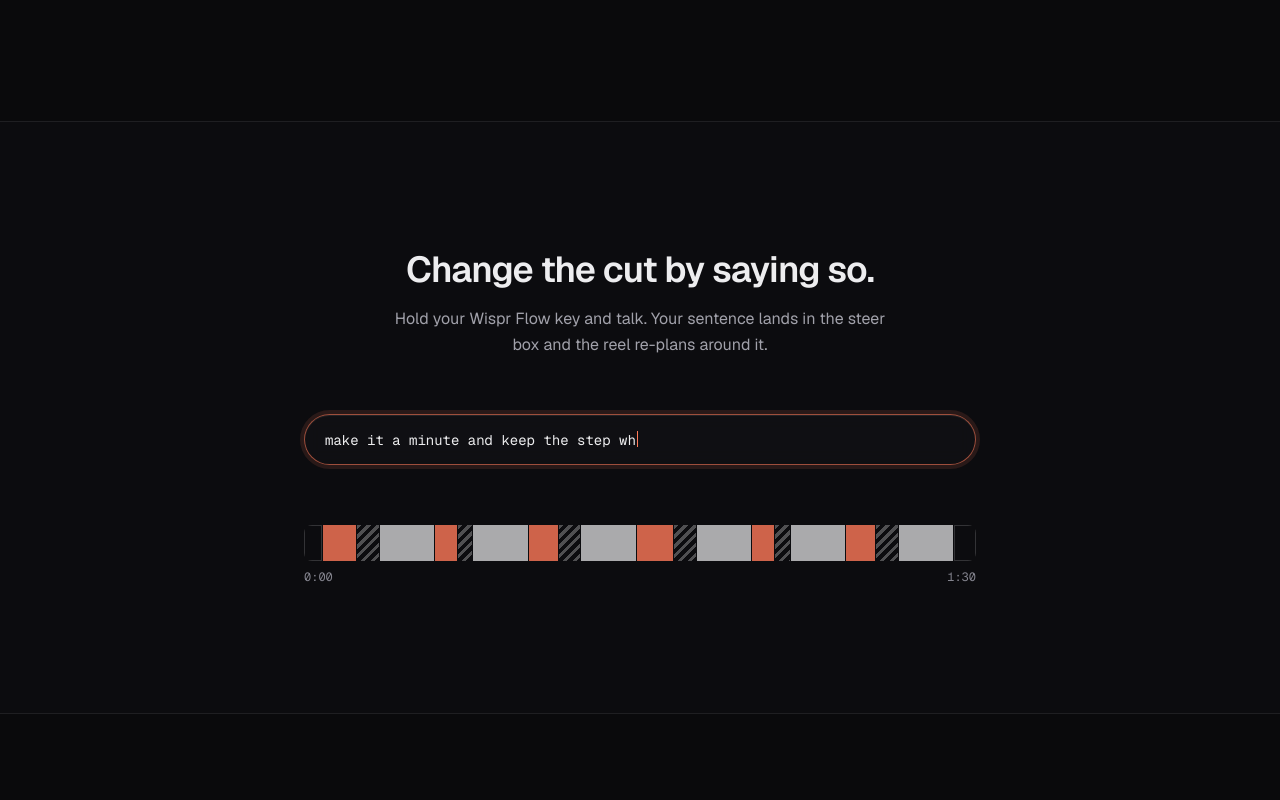
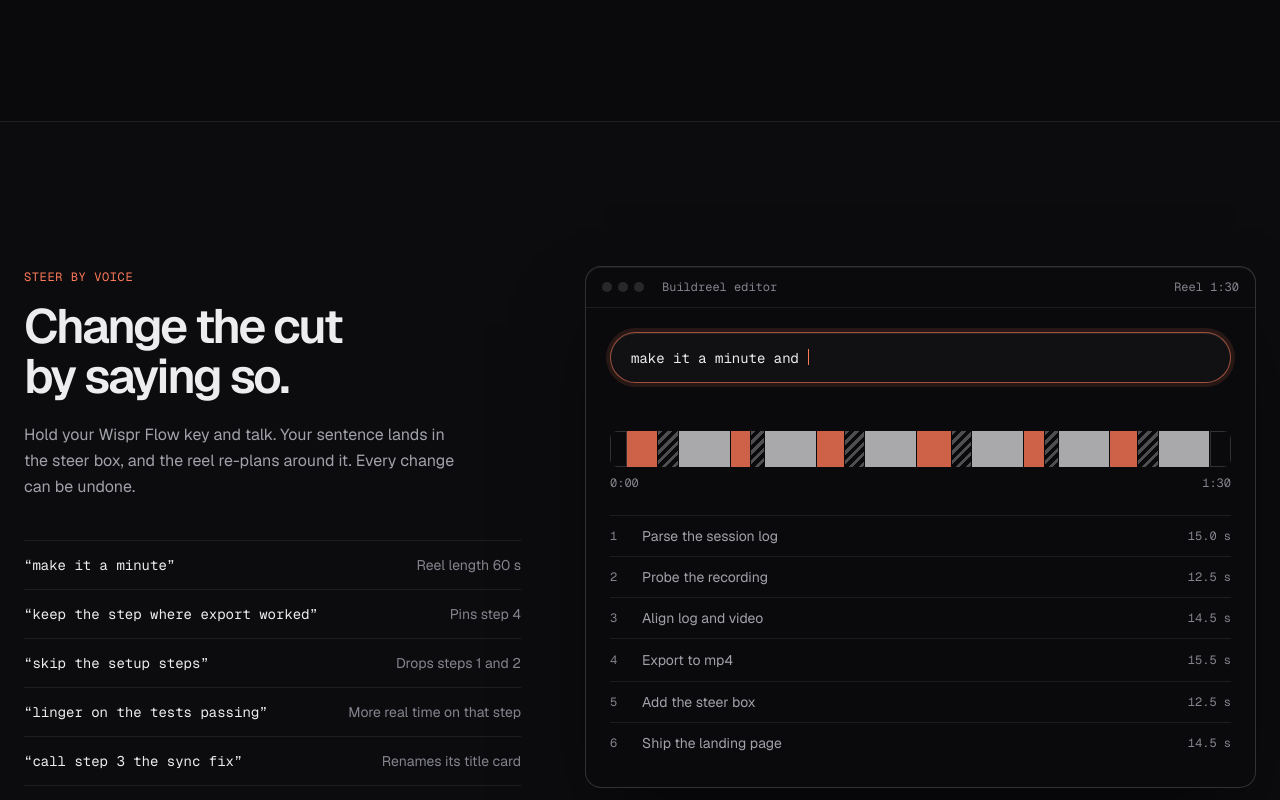
Before and after one commit to TejasThange3/buildreel, a Next.js app: page / in a window 1280 px wide. Shown: the part 1800-2600 px from the top of the page. Built offline with nearby package versions, Linux system fonts and the light colour scheme.

Commit message:
feat(ui): show steering as a mock editor with an animated re-plan
Both plans share one 90 s axis, so the 60 s reel visibly ends earlier; bars move by transform from their old box to their new one, and each step shows its new length.

```diff
--- a/src/ui/landing/SteerDemo.tsx
+++ b/src/ui/landing/SteerDemo.tsx
@@ -7,58 +7,62 @@ import { useInView } from "./useInView";
 
 const SENTENCE = "make it a minute and keep the step where export worked";
 const TYPE_MS = 38;
-const HOLD_MS = 2600;
+const HOLD_MS = 3200;
 
-// An illustrative 90 s plan and the 60 s plan the sentence produces (they sum to exactly 90 and
-// 60): step 4 (export) is kept and gains real time, two short reviews drop out. [mode, seconds].
-type Mode = Segment["mode"];
-const BEFORE: [Mode, number][] = [
-  ["card", 2.5],
-  ["hold", 4.5],
-  ["fast", 3],
-  ["real", 7.5],
-  ["hold", 3],
-  ["fast", 2],
-  ["real", 7.5],
-  ["hold", 4],
-  ["fast", 3],
-  ["real", 7.5],
-  ["hold", 5],
-  ["fast", 3],
-  ["real", 7.5],
-  ["hold", 3],
-  ["fast", 2],
-  ["real", 7.5],
-  ["hold", 4],
-  ["fast", 3],
-  ["real", 7.5],
-  ["card", 3],
+// An illustrative six-step plan before and after the sentence, as [hold, fast, real] seconds per
+// step. With the 2.5 s intro and 3 s outro they sum to exactly 90 and 60: step 4 (export) is kept
+// and gains real time, two short reviews drop out.
+const INTRO_S = 2.5;
+const OUTRO_S = 3;
+const BEFORE_S = 90;
+const STEPS: { title: string; before: number[]; after: number[] }[] = [
+  { title: "Parse the session log", before: [4.5, 3, 7.5], after: [3, 2, 4] },
+  { title: "Probe the recording", before: [3, 2, 7.5], after: [2, 1.5, 0] },
+  { title: "Align log and video", before: [4, 3, 7.5], after: [3, 2, 4] },
+  { title: "Export to mp4", before: [5, 3, 7.5], after: [4, 3, 13.5] },
+  { title: "Add the steer box", before: [3, 2, 7.5], after: [2, 1.5, 0] },
+  { title: "Ship the landing page", before: [4, 3, 7.5], after: [3, 2, 4] },
 ];
-const AFTER: [Mode, number][] = [
-  ["card", 2.5],
-  ["hold", 3],
-  ["fast", 2],
-  ["real", 4],
-  ["hold", 2],
-  ["fast", 1.5],
-  ["real", 0],
-  ["hold", 3],
-  ["fast", 2],
-  ["real", 4],
-  ["hold", 4],
-  ["fast", 3],
-  ["real", 13.5],
-  ["hold", 2],
-  ["fast", 1.5],
-  ["real", 0],
-  ["hold", 3],
-  ["fast", 2],
-  ["real", 4],
-  ["card", 3],
-];
+const KEPT_STEP = 3;
+const MODES: Segment["mode"][] = ["hold", "fast", "real"];
+
+type Bar = { mode: Segment["mode"]; before: [number, number]; after: [number, number] };
+
+// Lays both plans out on one 90 s axis, so the shorter reel visibly ends earlier.
+function bars(): Bar[] {
+  const parts: [Segment["mode"], number, number][] = [["card", INTRO_S, INTRO_S]];
+  for (const step of STEPS)
+    MODES.forEach((mode, i) => parts.push([mode, step.before[i] ?? 0, step.after[i] ?? 0]));
+  parts.push(["card", OUTRO_S, OUTRO_S]);
+  let b = 0;
+  let a = 0;
+  return parts.map(([mode, bs, as]) => {
+    const bar: Bar = { mode, before: [b, bs], after: [a, as] };
+    b += bs;
+    a += as;
+    return bar;
+  });
+}
+const BARS = bars();
+
+const total = (parts: number[]) => parts.reduce((sum, s) => sum + s, 0);
+
+// Each bar is laid out at its "before" box and moved to its "after" box with a transform, so the
+// re-plan animates on the compositor instead of re-running layout every frame.
+function barStyle({ before, after }: Bar, done: boolean) {
+  const [bLeft, bWidth] = before;
+  const [aLeft, aWidth] = after;
+  return {
+    left: `${(bLeft / BEFORE_S) * 100}%`,
+    width: `${(bWidth / BEFORE_S) * 100}%`,
+    transform: done
+      ? `translateX(${((aLeft - bLeft) / bWidth) * 100}%) scaleX(${aWidth / bWidth})`
+      : "none",
+  };
+}
 
 export function SteerDemo() {
-  const [ref, inView] = useInView<HTMLDivElement>(0.5, false);
+  const [ref, inView] = useInView<HTMLDivElement>(0.4, false);
   const [typed, setTyped] = useState(0);
   const done = typed >= SENTENCE.length;
 
@@ -78,46 +82,82 @@ export function SteerDemo() {
   }, [inView, typed, done]);
 
   return (
-    <div ref={ref} className="mx-auto w-full max-w-2xl">
+    <div
+      ref={ref}
+      className="overflow-hidden rounded-[var(--radius-panel)] border border-line-strong bg-canvas/70 shadow-[inset_0_1px_0_rgb(255_255_255/0.06),0_40px_80px_-20px_rgb(0_0_0/0.6)] backdrop-blur"
+    >
       <p className="sr-only">
         Example: the spoken sentence &ldquo;{SENTENCE}&rdquo; shortens a 90 second reel to 60
-        seconds and keeps the step where export worked.
+        seconds, gives the export step more real time and drops two short reviews.
       </p>
+      <div aria-hidden>
+        <div className="flex items-center gap-1.5 border-b border-line px-4 py-3">
+          {[0, 1, 2].map((dot) => (
+            <span key={dot} className="size-2.5 rounded-full bg-white/12" />
+          ))}
+          <span className="ml-3 font-mono text-xs text-fg-subtle">Buildreel editor</span>
+          <span className="ml-auto font-mono text-xs text-fg-subtle tabular-nums">
+            Reel {done ? "1:00" : "1:30"}
+          </span>
+        </div>
+
+        <div className="p-4 sm:p-6">
           <div
             data-typing={typed > 0 && !done}
-        className="rounded-full border border-line-strong bg-surface/80 px-5 py-3.5 shadow-[inset_0_1px_0_rgb(255_255_255/0.08)] backdrop-blur transition-[border-color,box-shadow] duration-300 data-[typing=true]:border-voice/60 data-[typing=true]:shadow-[0_0_0_4px_rgb(255_122_89/0.12),inset_0_1px_0_rgb(255_255_255/0.08)]"
+            className="rounded-full border border-line-strong bg-surface px-5 py-3.5 shadow-[inset_0_1px_0_rgb(255_255_255/0.08)] transition-[border-color,box-shadow] duration-300 data-[typing=true]:border-voice/60 data-[typing=true]:shadow-[0_0_0_4px_rgb(255_122_89/0.12),inset_0_1px_0_rgb(255_255_255/0.08)]"
           >
-        <p aria-hidden className="truncate font-mono text-sm text-fg">
+            <p className="truncate font-mono text-sm text-fg">
               {SENTENCE.slice(0, typed)}
-          <span aria-hidden className="ml-px inline-block h-4 w-px translate-y-0.5 bg-voice" />
+              <span className="ml-px inline-block h-4 w-px translate-y-0.5 bg-voice" />
             </p>
           </div>
-
-      <p className="mt-4 h-5 text-center font-mono text-xs text-fg-subtle" aria-live="polite">
+          <p className="mt-3 h-4 font-mono text-xs text-fg-subtle">
             {done ? "Applied: length 60 s, keep step 4" : ""}
           </p>
 
-      {/* Both plans are drawn and crossfade, so the change animates only opacity. */}
-      <div className="relative mt-6 h-9" aria-hidden>
-        {[BEFORE, AFTER].map((plan, p) => (
-          <div
-            key={p}
-            style={{ opacity: (p === 1) === done ? 1 : 0 }}
-            className="absolute inset-0 flex gap-px overflow-hidden rounded-[var(--radius-chip)] transition-opacity duration-500 ease-[var(--ease-out-expo)]"
-          >
-            {plan.map(([mode, seconds], i) => (
+          <div className="relative mt-5 h-9 overflow-hidden rounded-[var(--radius-chip)]">
+            {BARS.map((bar, i) => (
               <div
                 key={i}
-                style={{ flexGrow: seconds }}
-                className={`h-full basis-0 ${SEGMENT_CLASS[mode]}`}
+                style={barStyle(bar, done)}
+                className={`absolute inset-y-0 origin-left border-r border-canvas transition-transform duration-700 ease-[var(--ease-out-expo)] ${SEGMENT_CLASS[bar.mode]}`}
               />
-            ))}
-          </div>
             ))}
           </div>
           <div className="mt-2 flex justify-between font-mono text-xs text-fg-subtle tabular-nums">
             <span>0:00</span>
-        <span>{done ? "1:00" : "1:30"}</span>
+            <span>1:30</span>
+          </div>
+
+          <ol className="mt-6 divide-y divide-line border-t border-line">
+            {STEPS.map((step, i) => {
+              const before = total(step.before);
+              const after = total(step.after);
+              return (
+                <li key={step.title} className="flex items-center gap-3 py-2.5 text-sm">
+                  <span className="w-5 font-mono text-xs text-fg-subtle tabular-nums">{i + 1}</span>
+                  <span className="truncate text-fg-muted">{step.title}</span>
+                  {i === KEPT_STEP && (
+                    <span
+                      className={`rounded-full border border-line-strong px-2 py-0.5 font-mono text-[11px] text-fg transition-opacity duration-500 ${
+                        done ? "opacity-100" : "opacity-0"
+                      }`}
+                    >
+                      kept
+                    </span>
+                  )}
+                  <span
+                    className={`ml-auto font-mono text-xs tabular-nums transition-colors duration-500 ${
+                      done && after !== before ? "text-fg" : "text-fg-subtle"
+                    }`}
+                  >
+                    {(done ? after : before).toFixed(1)} s
+                  </span>
+                </li>
+              );
+            })}
+          </ol>
+        </div>
       </div>
     </div>
   );
--- a/src/ui/landing/SteerSection.tsx
+++ b/src/ui/landing/SteerSection.tsx
@@ -1,18 +1,39 @@
 import { SteerDemo } from "./SteerDemo";
+
+// Each sentence maps to one patch op the steer route returns (ARCHITECTURE.md, PatchOp).
+const EXAMPLES = [
+  { said: "make it a minute", does: "Reel length 60 s" },
+  { said: "keep the step where export worked", does: "Pins step 4" },
+  { said: "skip the setup steps", does: "Drops steps 1 and 2" },
+  { said: "linger on the tests passing", does: "More real time on that step" },
+  { said: "call step 3 the sync fix", does: "Renames its title card" },
+];
 
 export function SteerSection() {
   return (
-    <section className="border-y border-line bg-surface/40 px-4 py-24 sm:px-6 md:py-32">
-      <div className="mx-auto max-w-2xl text-center">
-        <h2 className="text-3xl font-semibold tracking-tight text-balance md:text-4xl">
-          Change the cut by saying so.
-        </h2>
-        <p className="mx-auto mt-4 max-w-lg leading-relaxed text-pretty text-fg-muted">
-          Hold your Wispr Flow key and talk. Your sentence lands in the steer box and the reel
-          re-plans around it.
-        </p>
-      </div>
-      <div className="mt-14">
+    <section className="border-y border-line bg-surface/40">
+      <div className="mx-auto grid max-w-7xl gap-14 px-4 py-24 sm:px-6 md:py-36 lg:grid-cols-[1fr_1.35fr] lg:items-center lg:gap-16">
+        <div>
+          <p className="font-mono text-xs tracking-wider text-voice uppercase">Steer by voice</p>
+          <h2 className="mt-4 text-4xl leading-[1.05] font-semibold tracking-tighter text-balance md:text-5xl">
+            Change the cut by saying so.
+          </h2>
+          <p className="mt-5 max-w-md leading-relaxed text-pretty text-fg-muted">
+            Hold your Wispr Flow key and talk. Your sentence lands in the steer box, and the reel
+            re-plans around it. Every change can be undone.
+          </p>
+          <ul className="mt-10 divide-y divide-line border-y border-line">
+            {EXAMPLES.map(({ said, does }) => (
+              <li
+                key={said}
+                className="flex flex-col gap-1 py-3.5 sm:flex-row sm:items-baseline sm:justify-between sm:gap-6"
+              >
+                <span className="font-mono text-sm text-fg">&ldquo;{said}&rdquo;</span>
+                <span className="text-sm text-fg-subtle sm:text-right">{does}</span>
+              </li>
+            ))}
+          </ul>
+        </div>
         <SteerDemo />
       </div>
     </section>
```
Lines whose indentation alone changed are shown as unchanged.
